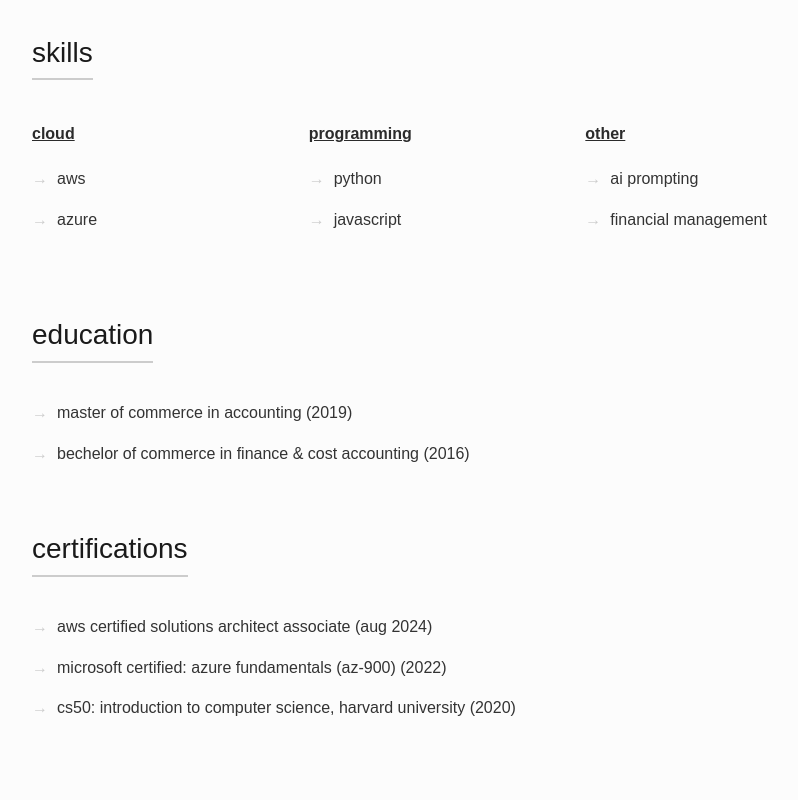
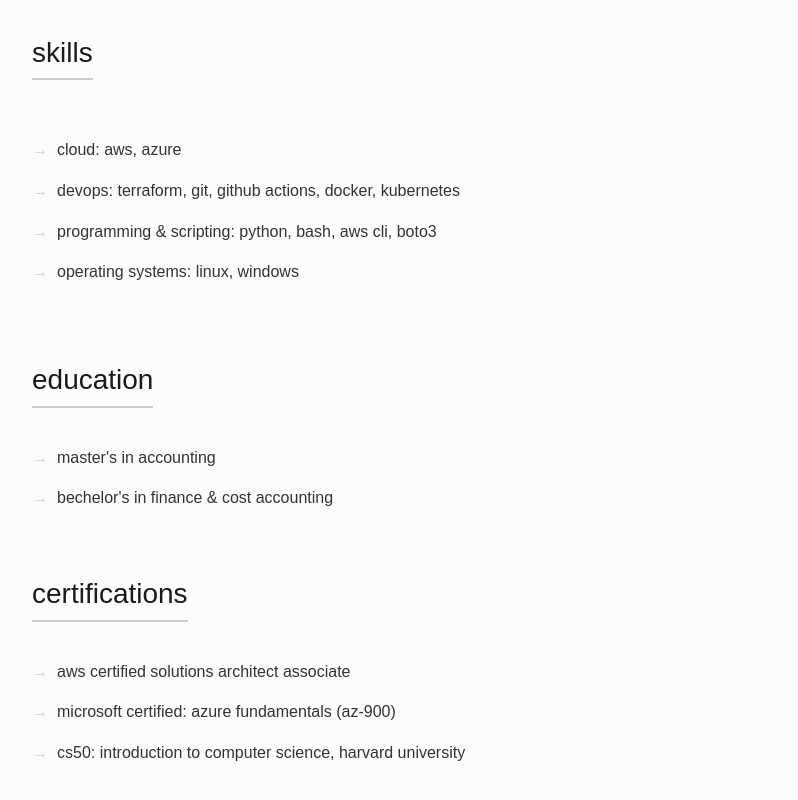
Before and after one commit to ravikiranvm/CloudResume, a plain HTML site: page frontend/index.html in a window 1280 px wide. Shown: the part 1860-2660 px from the top of the page, without its empty margins (208-1006 px from the left). Drawn offline with Linux system fonts and the light colour scheme; no server answers.

Commit message:
resume edits

```diff
--- a/frontend/index.html
+++ b/frontend/index.html
@@ -59,7 +59,7 @@
     <h2>work experience</h2>
 
     <div class="work-experience">
-        <div class="role">📊 equity trader</div>
+        <div class="role">professional equity trader</div>
         <div class="duration">aug 2021 - present</div>
         <ul class="project-details">
             <li>applied data analysis and problem-solving skills to develop effective trading strategies in Index Options.</li>
@@ -68,7 +68,7 @@
     </div>
 
     <div class="work-experience">
-        <div class="role">📱 influencer, xiaomi global community</div>
+        <div class="role">technical moderator & influencer, xiaomi global community</div>
         <div class="duration">2014 - 2020</div>
         <ul class="project-details">
             <li>created technical documentation and user guides, reducing support requests and enhancing user understanding.</li>
@@ -81,6 +81,13 @@
     <h2>skills</h2>
 
     <div class="skills-grid">
+        <ul class="project-details">
+            <li>cloud: aws, azure</li>
+            <li>devops: terraform, git, github actions, docker, kubernetes </li>
+            <li>programming & scripting: python, bash, aws cli, boto3</li>
+            <li>operating systems: linux, windows</li>
+        </ul>
+        <!--
         <div class="skill-category">
             <div class="skill-category-title">cloud</div>
             <ul class="project-details">
@@ -104,19 +111,20 @@
                 <li>financial management</li>
             </ul>
         </div>
+    -->
     </div>
 
     <h2>education</h2>
     <ul class="project-details">
-        <li>master of commerce in accounting (2019)</li>
-        <li>bechelor of commerce in finance & cost accounting (2016)</li>
+        <li>master's in accounting</li>
+        <li>bechelor's in finance & cost accounting</li>
     </ul>
 
     <h2>certifications</h2>
     <ul class="project-details">
-        <li>aws certified solutions architect associate (aug 2024)</li>
-        <li>microsoft certified: azure fundamentals (az-900) (2022)</li>
-        <li>cs50: introduction to computer science, harvard university (2020)</li>
+        <li>aws certified solutions architect associate</li>
+        <li>microsoft certified: azure fundamentals (az-900)</li>
+        <li>cs50: introduction to computer science, harvard university</li>
     </ul>
 
     <p id="footer">
```
